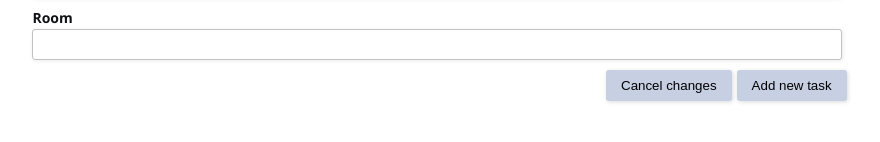
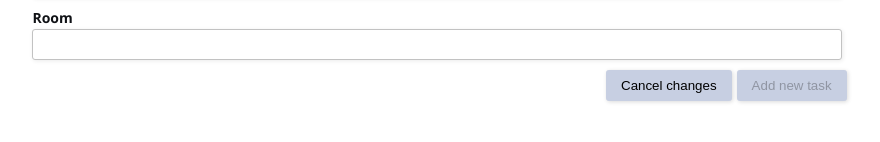
Before and after one commit to mathudak/tasks-spa, an Angular app: page /task in a window 1280 px wide. Shown: the part 192-334 px from the top of the page, without its empty margins (203-1083 px from the left). Built offline with nearby package versions, Linux system fonts and the light colour scheme.

Commit message:
Fixes number handling and buttons state

```diff
--- a/src/app/routes/task-edit/task-edit.component.html
+++ b/src/app/routes/task-edit/task-edit.component.html
@@ -10,7 +10,9 @@
 
   <div class="action-row">
     <button (click)="cancel()">Cancel changes</button>
-    <button *ngIf="!!taskID" (click)="saveEdits()">Save changes</button>
-    <button *ngIf="!taskID" (click)="saveNew()">Add new task</button>
+    <div *ngIf="!!commonForm && !!dynamicForm">
+      <button *ngIf="!!taskID" (click)="saveEdits()" [disabled]="!commonForm.form.valid || !dynamicForm.form.valid">Save changes</button>
+      <button *ngIf="!taskID" (click)="saveNew()" [disabled]="!commonForm.form.valid || !dynamicForm.form.valid">Add new task</button>
+    </div>
   </div>
 </div>
--- a/src/app/routes/task-edit/task-edit.component.ts
+++ b/src/app/routes/task-edit/task-edit.component.ts
@@ -61,7 +61,14 @@ export class TaskEditComponent implements OnInit, OnDestroy {
 
   private getFormsValues(): ITask {
     const {name, type } = this.commonForm.form.value;
-    const fields = this.dynamicForm.form.value;
+    let fields = this.dynamicForm.form.value;
+
+    if (type === ETaskType.WASH_DISHES) {
+      const helper = fields as IWashDishes;
+      helper.durationInHours = parseFloat(helper.durationInHours.toString());
+      fields = {...fields, ...helper};
+    }
+
     return !!this.taskID ? {_id: this.taskID, name, type, fields } : { name, type, fields };
   }
 
```
